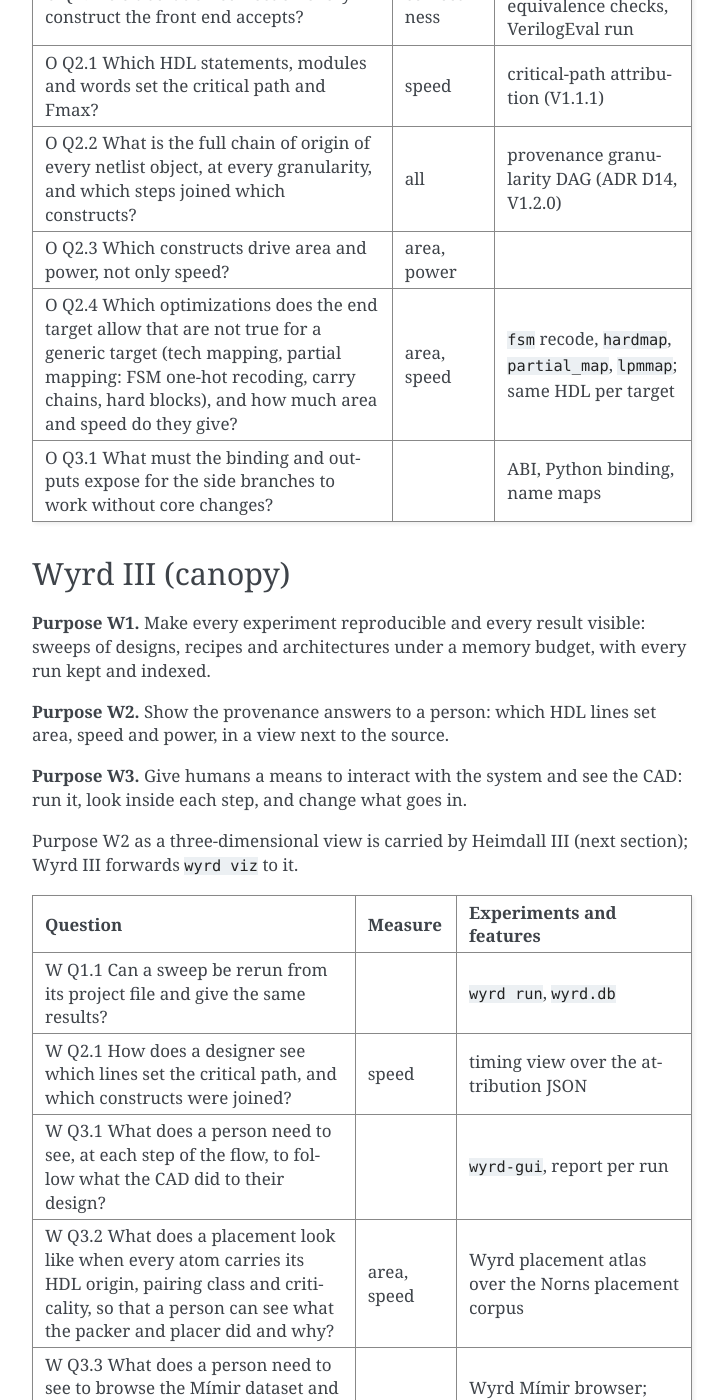
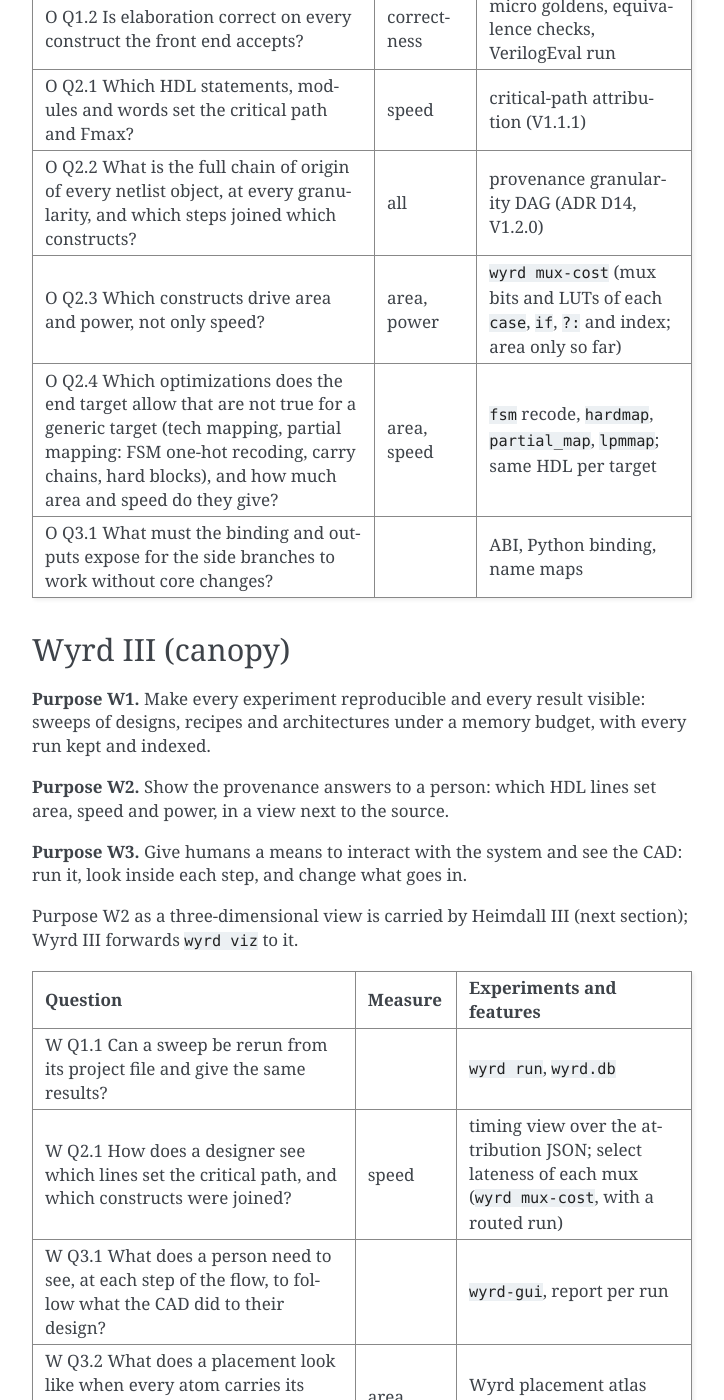
Before and after one commit to drpaj12/YggdrasilIII, a Sphinx documentation site: the page built from docs/purpose.md, in a window 1280 px wide and 1400 px high, scrolled down 1679 px. Shown: the whole window, without its empty margins (388-1112 px from the left). Built offline with Sphinx 7.4.7, drawn with Linux system fonts in a browser that asks for light colours.

Commit message:
Features: Wyrd III mux cost report (wyrd mux-cost), purpose rows, piece page (#80)
Claude-Session: https://claude.ai/code/session_01P6Esp7yHhfNtUpRbtYR6WR

Co-authored-by: Claude Sonnet 5.5 <noreply@anthropic.com>

```diff
--- a/docs/purpose.md
+++ b/docs/purpose.md
@@ -60,7 +60,7 @@ outputs (JSON, dot, provenance maps) that other tools read.
 | O Q1.2 Is elaboration correct on every construct the front end accepts? | correctness | micro goldens, equivalence checks, VerilogEval run |
 | O Q2.1 Which HDL statements, modules and words set the critical path and Fmax? | speed | critical-path attribution (V1.1.1) |
 | O Q2.2 What is the full chain of origin of every netlist object, at every granularity, and which steps joined which constructs? | all | provenance granularity DAG (ADR D14, V1.2.0) |
-| O Q2.3 Which constructs drive area and power, not only speed? | area, power | |
+| O Q2.3 Which constructs drive area and power, not only speed? | area, power | `wyrd mux-cost` (mux bits and LUTs of each `case`, `if`, `?:` and index; area only so far) |
 | O Q2.4 Which optimizations does the end target allow that are not true for a generic target (tech mapping, partial mapping: FSM one-hot recoding, carry chains, hard blocks), and how much area and speed do they give? | area, speed | `fsm` recode, `hardmap`, `partial_map`, `lpmmap`; same HDL per target |
 | O Q3.1 What must the binding and outputs expose for the side branches to work without core changes? | | ABI, Python binding, name maps |
 
@@ -81,7 +81,7 @@ Purpose W2 as a three-dimensional view is carried by Heimdall III (next section)
 | Question | Measure | Experiments and features |
 |---|---|---|
 | W Q1.1 Can a sweep be rerun from its project file and give the same results? | | `wyrd run`, `wyrd.db` |
-| W Q2.1 How does a designer see which lines set the critical path, and which constructs were joined? | speed | timing view over the attribution JSON |
+| W Q2.1 How does a designer see which lines set the critical path, and which constructs were joined? | speed | timing view over the attribution JSON; select lateness of each mux (`wyrd mux-cost`, with a routed run) |
 | W Q3.1 What does a person need to see, at each step of the flow, to follow what the CAD did to their design? | | `wyrd-gui`, report per run |
 | W Q3.2 What does a placement look like when every atom carries its HDL origin, pairing class and criticality, so that a person can see what the packer and placer did and why? | area, speed | Wyrd placement atlas over the Norns placement corpus |
 | W Q3.3 What does a person need to see to browse the Mímir dataset and compare designs, flows and experiment arms, with how each value was obtained, down to the near-critical paths and the logic cones behind a hot HDL line? | area, speed | Wyrd Mímir browser; HDL heat, path view and fan-in/fan-out cones over Mímir timing paths and the HDL graph |
```
Also changed, not shown: docs/features.md (+2 -0 lines), docs/pieces/wyrd.md (+2 -0 lines).
